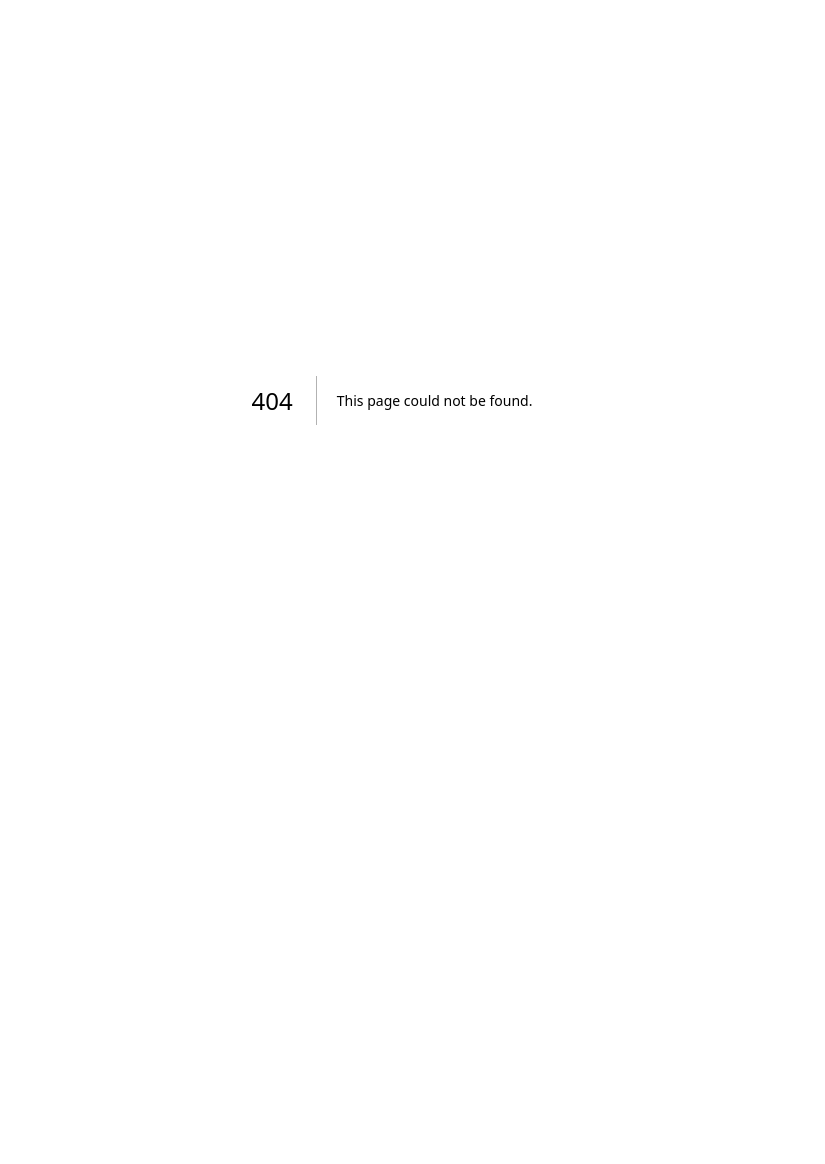
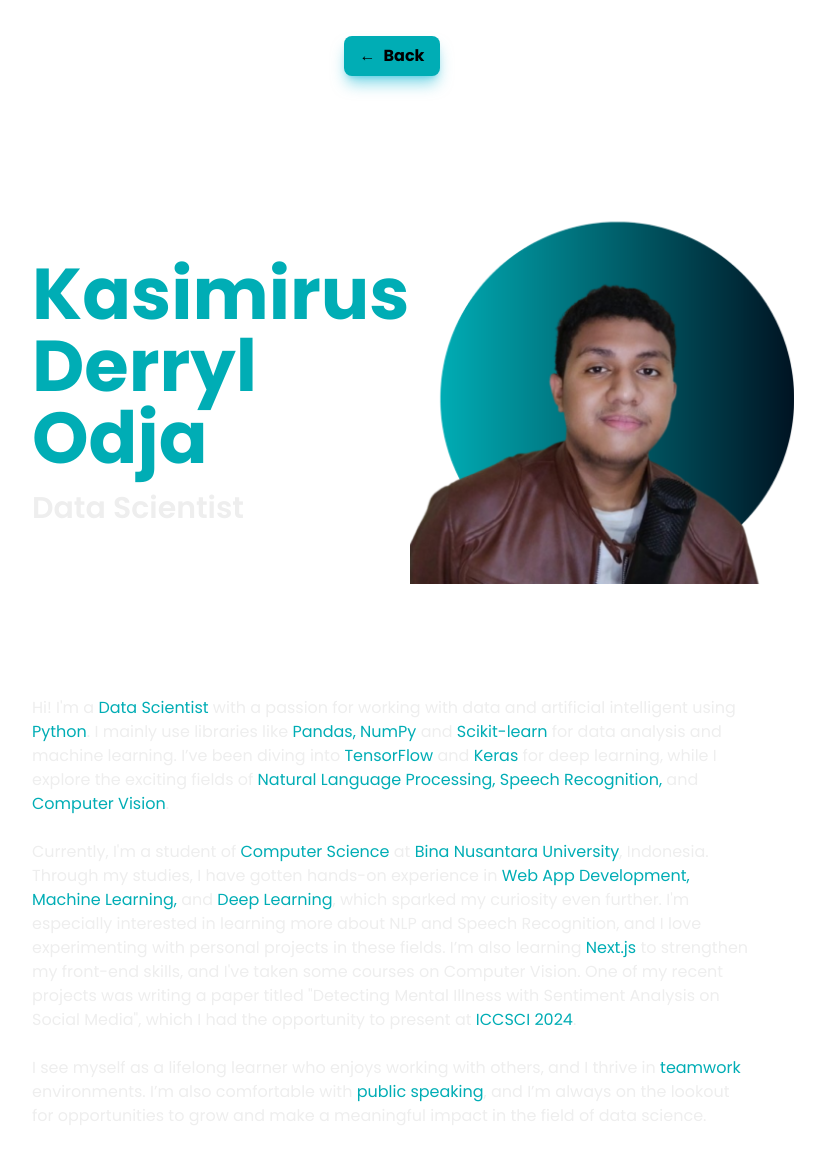
Before and after one commit to kderrylo/web-porto, a Next.js app: page /profile in a window 1280 px wide. Before the commit this address had no page. Shown: the top 1164 px of the page, without its empty margins (248-1073 px from the left). Before the commit the page ends 800 px from the top, so only its background shows below. Built offline with nearby package versions, Linux system fonts and the light colour scheme.

Commit message:
create profile

```diff
--- /dev/null
+++ b/src/app/profile/page.tsx
@@ -0,0 +1,72 @@
+"use client";
+import Link from "next/link";
+
+import Image from "next/image";
+import Profile from "../../../public/assets/profile2.png";
+import {Footer} from "../components/footer";
+
+export default function profile() {
+
+    return (
+        <div className="flex flex-col justify-center items-center">
+
+            <main className="flex flex-col justify-center items-center">
+                <div className="py-3">
+                    <Link href="/">
+                        <button className="mt-6 border-cyan-500 rounded-lg shadow-lg shadow-cyan-500/50 flex items-center bg-accent text-black px-4 py-2 rounded-lg shadow transition duration-300 group hover:bg-darkAccent">
+                            <span className="mr-2 transition-transform duration-300 transform group-hover:translate-x-1">←</span>
+                            <span><b>Back</b> </span>
+                        </button>
+                    </Link>
+
+
+
+                </div>
+                <div className="w-4/5 lg:w-3/5 md:max-w-[75rem] flex flex-col gap-16 md:gap-28 py-28">
+                    <div className="md:flex md:flex-row md:items-center">
+                        <div className="flex flex-col gap-4 text-center md:text-left">
+                            <h1 className="text-accent font-bold text-2xl md:text-5xl lg:text-7xl">
+                                Kasimirus Derryl Odja
+                            </h1>
+                            <h2 className="text-light font-semibold text-lg md:text-2xl lg:text-3xl">
+                                Data Scientist
+                            </h2>
+                        </div>
+                        <div className="relative">
+                            <div className="relative aspect-square h-56 md:h-64 lg:h-96 m-auto md:m-0">
+                                <Image src={Profile} fill alt="profile-pict" priority />
+                            </div>
+                        </div>
+                    </div>
+
+
+                    <p className="text-light">
+                        Hi! I&apos;m a <span className="text-accent">Data Scientist</span>{" "}
+                        with a passion for working with data and artificial intelligent using{" "}
+                        <span className="text-accent">Python</span>. I mainly use libraries like{" "}
+                        <span className="text-accent">Pandas, NumPy</span>{" "}and<span className="text-accent"> {" "}Scikit-learn</span>{" "}
+                        for data analysis and machine learning.{" "}
+                        I’ve been diving into{" "}
+                        <span className="text-accent">TensorFlow</span>{" "} and <span className="text-accent">Keras</span>{" "} for deep learning,{" "}
+                        while I explore the exciting fields of <span className="text-accent">Natural Language Processing, Speech Recognition, </span>{" "}and <span className="text-accent">Computer Vision</span>.{" "}
+                        <br />
+                        <br />
+                        Currently, I&apos;m a student of <span className="text-accent">Computer Science</span> {" "} at <span className="text-accent">Bina Nusantara University</span>, Indonesia.{" "}
+                        Through my studies, I have gotten hands-on experience in <span className="text-accent">Web App Development, Machine Learning, </span>{" "}and <span className="text-accent">Deep Learning</span>, which sparked my curiosity even further.{" "}
+
+
+                        I&apos;m especially interested in learning more about NLP and Speech Recognition, and I love experimenting with personal projects in these fields.{" "}
+                        I’m also learning <span className="text-accent">Next.js</span> to strengthen my front-end skills, and I&apos;ve taken some courses on Computer Vision.{" "}
+                        One of my recent projects was writing a paper titled "Detecting Mental Illness with Sentiment Analysis on Social Media", which I had the opportunity to present at <span className="text-accent">ICCSCI 2024</span>.{" "}
+                        <br />
+                        <br />
+                        I see myself as a lifelong learner who enjoys working with others, and I thrive in <span className="text-accent">teamwork</span> environments. I’m also comfortable with <span className="text-accent">public speaking</span>, and I’m always on the lookout for opportunities to grow and make a meaningful impact in the field of data science.
+
+
+                    </p>
+                </div>
+                <Footer/>
+            </main>
+        </div>
+    )
+}
```
